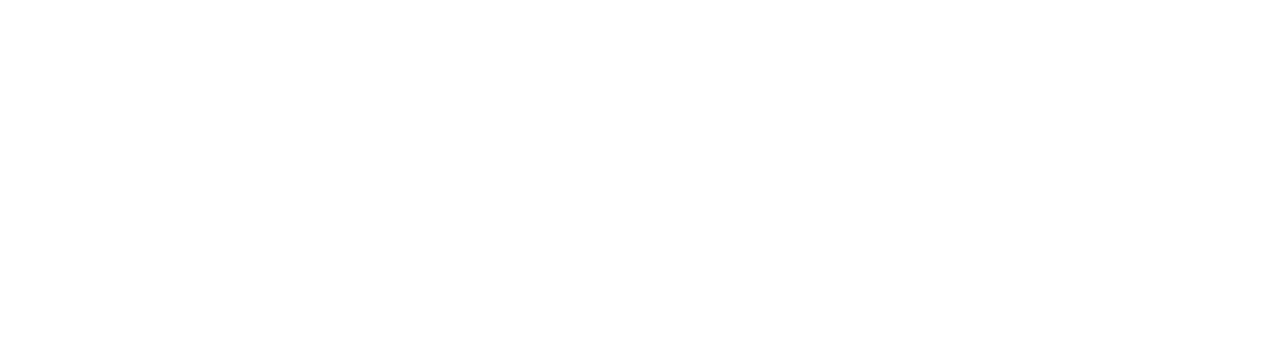
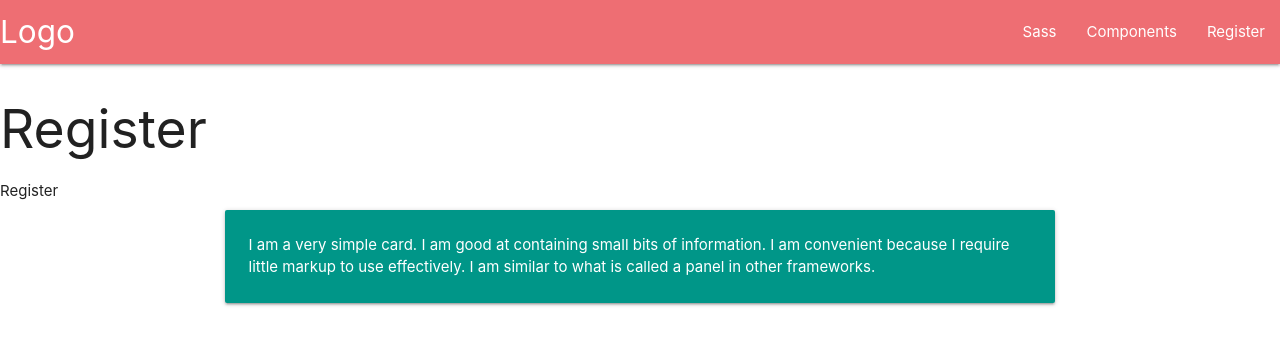
Before and after one commit to vero-nika-2828/sewing-hub-milestone-3, a Flask app: page /register in a window 1280 px wide. Before the commit the part shown is empty. Shown: the top 345 px of the page. Run offline with Flask 3, Linux system fonts and the light colour scheme.

Commit message:
Extend base.html to register.html

```diff
--- a/static/js/script.js
+++ b/static/js/script.js
@@ -1,4 +1,3 @@
 $(document).ready(function(){
     $('.sidenav').sidenav();
-    console.log("It works")
   });
--- a/templates/base.html
+++ b/templates/base.html
@@ -29,7 +29,7 @@
             <ul id="nav-mobile" class="right hide-on-med-and-down">
                 <li><a href="sass.html">Sass</a></li>
                 <li><a href="badges.html">Components</a></li>
-                <li><a href="collapsible.html">JavaScript</a></li>
+                <li><a href="{{ url_for('register') }}">Register</a></li>
             </ul>
             </div>
 
@@ -38,10 +38,18 @@
         <ul class="sidenav" id="slide-out">
             <li><a href="sass.html">Sass</a></li>
             <li><a href="badges.html">Components</a></li>
-            <li><a href="collapsible.html">JavaScript</a></li>
+            <li><a href="{{ url_for('register') }}">Register</a></li>
         </ul>
 
     </header>
+
+    <section>
+        <h2>{% block header %} All Patterns {% endblock %}</h2>
+    </section>
+
+
+    {% block content %}
+    {% endblock %}
 
 
 
--- a/templates/register.html
+++ b/templates/register.html
@@ -0,0 +1,17 @@
+{% extends "base.html" %}
+{% block content %}
+
+
+    {% block header %} Register {% endblock %}
+
+    <div class="row">
+        <form class="col s12 m8 offset-m2">
+            <div class="card-panel teal">
+                <span class="white-text">I am a very simple card. I am good at containing small bits of information.
+                    I am convenient because I require little markup to use effectively. I am similar to what is called a panel in other frameworks.
+                </span>
+            </div>
+        </form>
+    </div>
+
+{% endblock %}
```
